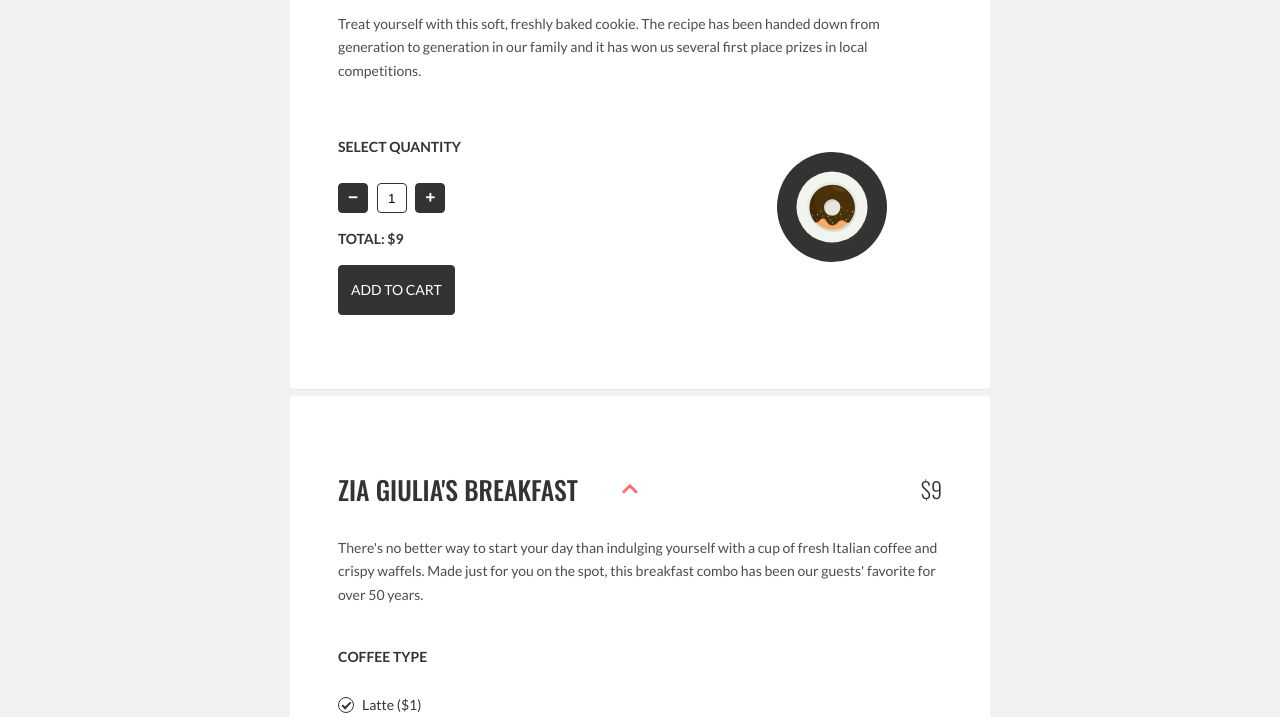
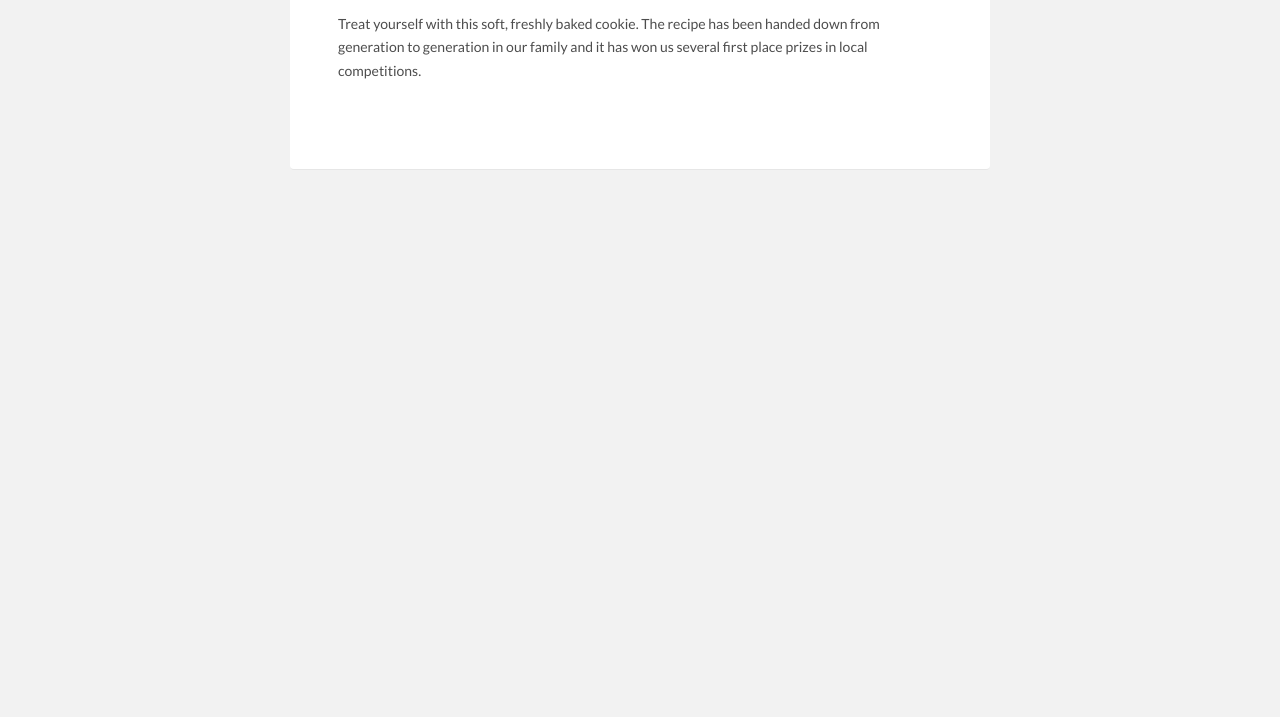
Before and after one commit to JarekGramacki/project-pizzeria, a website: page src/index.html in a window 1280 px wide. Shown: the part 373-1090 px from the top of the page. After the commit the page ends 800 px from the top, so only its background shows below. Drawn offline with nearby package versions, Linux system fonts and the light colour scheme; files that its build step writes are made by us from their sources.

Commit message:
Add acordion

```diff
--- a/src/index.html
+++ b/src/index.html
@@ -58,7 +58,7 @@
     <div id="product-list" class="product-list container"></div>
 
     <script id="template-menu-product" type="text/x-handlebars-template">
-      <article class="product active"> <!-- product -->
+      <article class="product"> <!-- product -->
 
           <header class="product__header">
             <h3 class="product__name no-spacing">{{ name }} <i class="fas fa-chevron-down product__icon"></i></h3>
--- a/src/js/script.js
+++ b/src/js/script.js
@@ -60,7 +60,7 @@
       thisProduct.data = data;
 
       thisProduct.renderInMenu();
-      console.log('new product:', thisProduct);
+      thisProduct.initAccordion();
     }
 
     renderInMenu(){
@@ -78,10 +78,36 @@
       /*add element to menu */
       menuContainer.appendChild(thisProduct.element);
     }
+
+    initAccordion(){
+      const thisProduct = this;
+
+      /* find the clickable trigger (the element that should react to clicking) */
+      const clickableTrigger = select.menuProduct.clickable;
+
+      /* START: add event listener to clickable trigger on event click */
+      clickableTrigger.addEventListener('click', function(event) {
+        /* prevent default action for event */
+
+        /* find active product (product that has active class) */
+
+        /* if there is active product and it's not thisProduct.element, remove class active from it */
+
+        /* toggle active class on thisProduct.element */
+      });
+
+    }
+
   }
 
 
   const app = {
+    initData: function(){
+      const thisApp = this;
+
+      thisApp.data = dataSource;
+    },
+
     initMenu: function() {
       const thisApp = this;
       console.log('thisApp.data:', thisApp.data);
@@ -89,12 +115,6 @@
       for(let productData in thisApp.data.products){
         new Product(productData, thisApp.data.products[productData]);
       }
-    },
-
-    initData: function(){
-      const thisApp = this;
-
-      thisApp.data = dataSource;
     },
 
     init: function(){
@@ -110,7 +130,5 @@
     },
   };
 
-
-
-  app.init();
+    app.init();
 }
```
